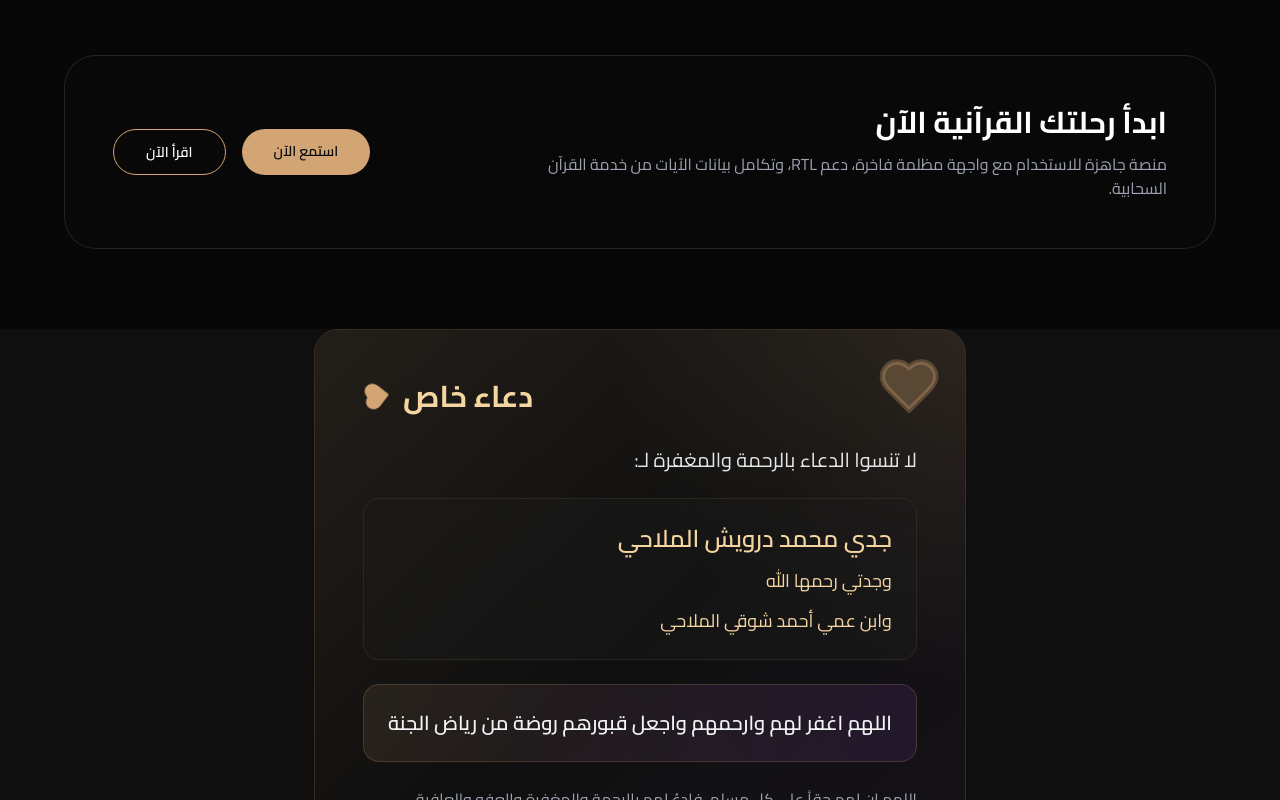
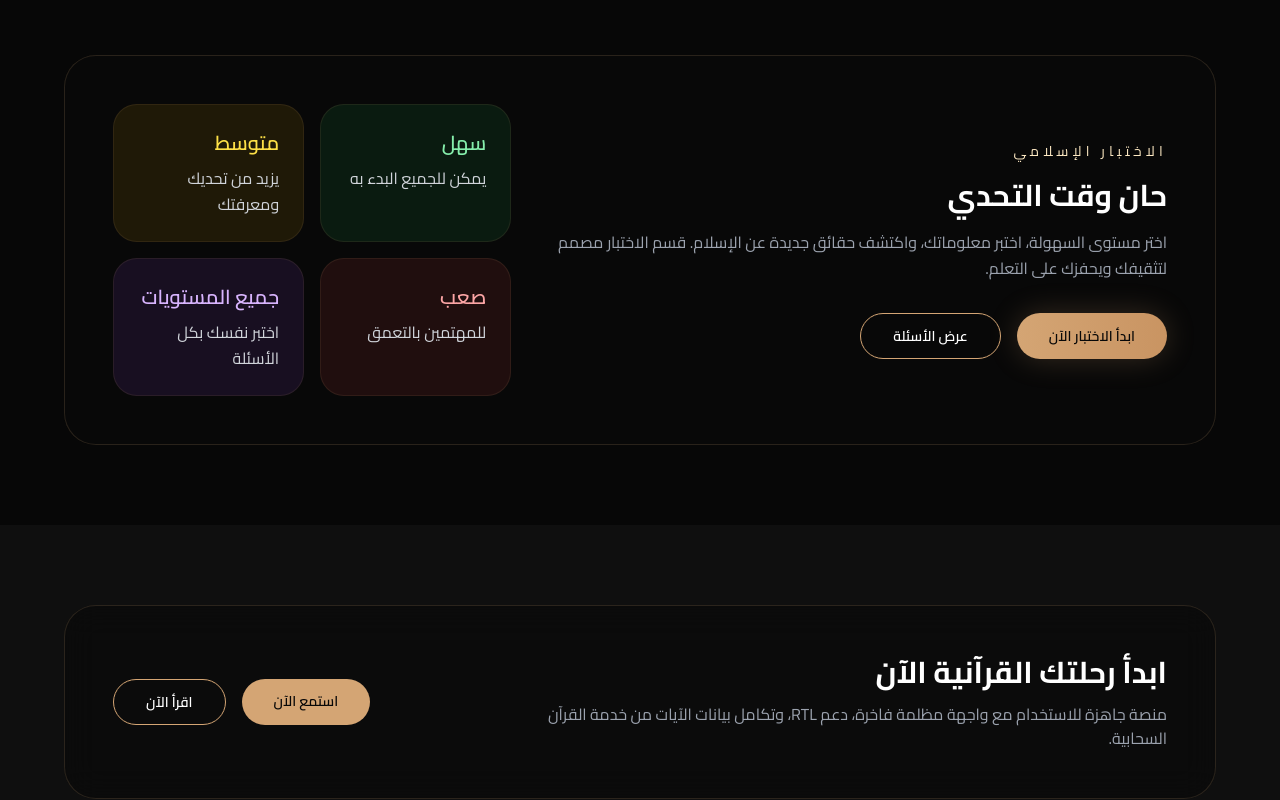
Before and after one commit to mohamedelmallhy-prog/noor-quran, a React (Vite) app: page / in a window 1280 px wide. Shown: the part 1140-1940 px from the top of the page. Built offline with nearby package versions, Linux system fonts and the light colour scheme; no server answers.

Commit message:
Fix GitHub Pages deployment and add integrated Islamic quiz section with Dua homepage placement

```diff
--- a/src/App.jsx
+++ b/src/App.jsx
@@ -1,5 +1,5 @@
 import React, { useState } from 'react';
-import { BrowserRouter as Router, Routes, Route } from 'react-router-dom';
+import { HashRouter as Router, Routes, Route } from 'react-router-dom';
 import { motion } from 'framer-motion';
 import Sidebar from './components/Sidebar';
 import Navbar from './components/Navbar';
@@ -11,7 +11,6 @@ import PrayerTimesPage from './pages/PrayerTimesPage';
 import TasbeehPage from './pages/TasbeehPage';
 import QuizPage from './pages/QuizPage';
 import ScrollToTop from './components/ScrollToTop';
-import DuaCard from './components/DuaCard';
 
 function App() {
   const [sidebarOpen, setSidebarOpen] = useState(false);
@@ -49,9 +48,6 @@ function App() {
             </Routes>
           </motion.main>
 
-          {/* Dua Section before Footer */}
-          <DuaCard />
-
           <footer className="border-t border-gold-500/10 bg-dark-900/90 text-gray-400 text-center py-4 px-4">
             © 2026 Mohamed Elmallahy
           </footer>
--- a/src/pages/HomePage.jsx
+++ b/src/pages/HomePage.jsx
@@ -2,6 +2,7 @@ import React from 'react';
 import { motion } from 'framer-motion';
 import { Link } from 'react-router-dom';
 import { Headphones, BookOpen, Sparkles, BookOpenCheck } from 'lucide-react';
+import DuaCard from '../components/DuaCard';
 
 const HomePage = () => {
   const features = [
@@ -105,6 +106,56 @@ const HomePage = () => {
 
       <section className="py-20 px-4 sm:px-6 lg:px-8 bg-dark-950">
         <div className="mx-auto max-w-6xl text-right">
+          <motion.div
+            initial={{ opacity: 0, y: 20 }}
+            whileInView={{ opacity: 1, y: 0 }}
+            viewport={{ once: true }}
+            transition={{ duration: 0.7 }}
+            className="glass-dark rounded-[2rem] border border-gold-500/15 p-10 sm:p-12"
+          >
+            <div className="flex flex-col gap-8 lg:flex-row lg:items-center lg:justify-between">
+              <div>
+                <p className="text-sm text-gold-200 uppercase tracking-[0.3em] mb-4">الاختبار الإسلامي</p>
+                <h2 className="text-3xl font-bold text-white">حان وقت التحدي</h2>
+                <p className="mt-4 text-gray-400 max-w-2xl leading-relaxed">
+                  اختر مستوى السهولة، اختبر معلوماتك، واكتشف حقائق جديدة عن الإسلام. قسم الاختبار مصمم لتثقيفك ويحفزك على التعلم.
+                </p>
+                <div className="mt-8 flex flex-wrap gap-4">
+                  <Link
+                    to="/quiz"
+                    className="inline-flex items-center justify-center rounded-full bg-gradient-to-r from-gold-500 to-gold-600 px-8 py-3 text-sm font-semibold text-dark-950 shadow-gold transition-all hover:shadow-xl"
+                  >
+                    ابدأ الاختبار الآن
+                  </Link>
+                  <Link
+                    to="/quiz"
+                    className="inline-flex items-center justify-center rounded-full border border-gold-500 px-8 py-3 text-sm font-semibold text-white transition-all hover:bg-gold-500/10"
+                  >
+                    عرض الأسئلة
+                  </Link>
+                </div>
+              </div>
+
+              <div className="grid gap-4 sm:grid-cols-2">
+                {[
+                  { label: 'سهل', value: 'يمكن للجميع البدء به', color: 'bg-green-500/10 text-green-300' },
+                  { label: 'متوسط', value: 'يزيد من تحديك ومعرفتك', color: 'bg-yellow-500/10 text-yellow-300' },
+                  { label: 'صعب', value: 'للمهتمين بالتعمق', color: 'bg-red-500/10 text-red-300' },
+                  { label: 'جميع المستويات', value: 'اختبر نفسك بكل الأسئلة', color: 'bg-purple-500/10 text-purple-300' },
+                ].map((info) => (
+                  <div key={info.label} className={`rounded-3xl border border-gold-500/10 p-6 ${info.color}`}>
+                    <h3 className="text-xl font-semibold mb-2">{info.label}</h3>
+                    <p className="text-gray-300 leading-relaxed">{info.value}</p>
+                  </div>
+                ))}
+              </div>
+            </div>
+          </motion.div>
+        </div>
+      </section>
+
+      <section className="py-20 px-4 sm:px-6 lg:px-8">
+        <div className="mx-auto max-w-6xl text-right">
           <div className="glass-dark rounded-[2rem] border border-gold-500/15 p-10 sm:p-12">
             <div className="flex flex-col gap-6 lg:flex-row lg:items-center lg:justify-between">
               <div>
@@ -131,6 +182,8 @@ const HomePage = () => {
           </div>
         </div>
       </section>
+
+      <DuaCard />
     </div>
   );
 };
--- a/src/pages/QuizPage.jsx
+++ b/src/pages/QuizPage.jsx
@@ -1,4 +1,4 @@
-import React, { useState, useEffect } from 'react';
+import React, { useState } from 'react';
 import { motion, AnimatePresence } from 'framer-motion';
 import { Volume2, RotateCcw, Trophy, TrendingUp } from 'lucide-react';
 
@@ -203,6 +203,46 @@ const QUIZ_QUESTIONS = [
     difficulty: 'hard',
     fact: 'سورة التوبة لم تبدأ ببسم الله الرحمن الرحيم، وهي السورة الوحيدة في القرآن بهذه الميزة.',
   },
+  {
+    id: 26,
+    question: 'كم عدد ركعات صلاة العشاء؟',
+    options: ['ركعتان', 'ثلاث ركعات', 'أربع ركعات', 'خمس ركعات'],
+    correct: 2,
+    difficulty: 'easy',
+    fact: 'صلاة العشاء تتكون من أربع ركعات، وهي الركعة الأخيرة من الصلوات المفروضة اليومية. ',
+  },
+  {
+    id: 27,
+    question: 'ما اسم أول مسجد بُني في الإسلام؟',
+    options: ['المسجد الحرام', 'المسجد النبوي', 'مسجد قباء', 'مسجد قبا'],
+    correct: 2,
+    difficulty: 'medium',
+    fact: 'مسجد قباء هو أول مسجد بُني في الإسلام على يد النبي ﷺ عند وصوله إلى المدينة. ',
+  },
+  {
+    id: 28,
+    question: 'من هو الصحابي الذي جمع القرآن في عهد أبي بكر؟',
+    options: ['عمر بن الخطاب', 'عثمان بن عفان', 'أبو بكر الصديق', 'زید بن ثابت'],
+    correct: 3,
+    difficulty: 'medium',
+    fact: 'زید بن ثابت رضي الله عنه كان كاتب الوحي وهو الذي جمع القرآن في عهد أبي بكر الصديق.',
+  },
+  {
+    id: 29,
+    question: 'ما ترجمة كلمة "إسلام"؟',
+    options: ['السلام', 'الاستسلام', 'الإيمان', 'التوحيد'],
+    correct: 1,
+    difficulty: 'medium',
+    fact: 'كلمة الإسلام تعني الاستسلام لله وطاعته، وهو الاسم الذي اختاره الله لأتباع دينه.',
+  },
+  {
+    id: 30,
+    question: 'ما هو اليوم الذي خصه الله بصلاتين في الإسلام؟',
+    options: ['يوم الجمعة', 'يوم العيد', 'يوم السبت', 'يوم الاثنين'],
+    correct: 0,
+    difficulty: 'hard',
+    fact: 'يوم الجمعة له أهمية خاصة في الإسلام، وله صلاة الجمعة التي يحضرها المسلمون جماعة.',
+  },
 ];
 
 export default function QuizPage() {
@@ -216,13 +256,13 @@ export default function QuizPage() {
   const [questionsShuffled, setQuestionsShuffled] = useState([]);
   const [showStats, setShowStats] = useState(false);
 
-  const filteredQuestions = QUIZ_QUESTIONS.filter(
-    (q) => difficulty === 'all' || q.difficulty === difficulty
-  );
+  const getQuestionsByDifficulty = (level) =>
+    QUIZ_QUESTIONS.filter((q) => level === 'all' || q.difficulty === level);
 
   const startQuiz = (selectedDifficulty) => {
+    const filtered = getQuestionsByDifficulty(selectedDifficulty);
+    const shuffled = [...filtered].sort(() => Math.random() - 0.5);
     setDifficulty(selectedDifficulty);
-    const shuffled = [...filteredQuestions].sort(() => Math.random() - 0.5);
     setQuestionsShuffled(shuffled);
     setCurrentQuestion(0);
     setScore(0);
@@ -240,7 +280,7 @@ export default function QuizPage() {
     setShowFact(true);
 
     if (optionIndex === questionsShuffled[currentQuestion].correct) {
-      setScore(score + 1);
+      setScore((prevScore) => prevScore + 1);
     }
   };
 
--- a/vite.config.js
+++ b/vite.config.js
@@ -4,19 +4,4 @@ import react from '@vitejs/plugin-react'
 export default defineConfig({
   plugins: [react()],
   base: '/noor-quran/',
-  server: {
-    port: 3000,
-    open: true,
-    host: true,
-  },
-  build: {
-    outDir: 'dist',
-    sourcemap: false,
-    minify: 'terser',
-    terserOptions: {
-      compress: {
-        drop_console: true,
-      },
-    },
-  },
 })
```
